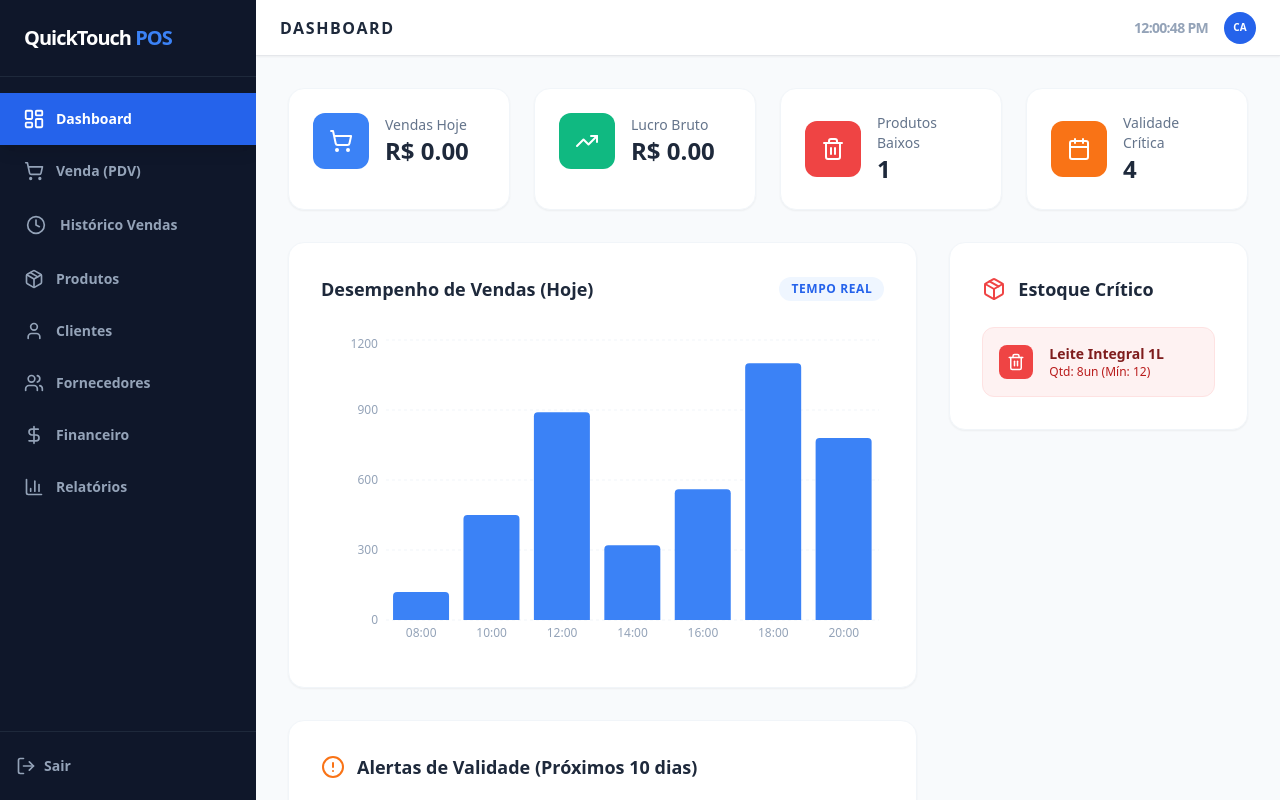
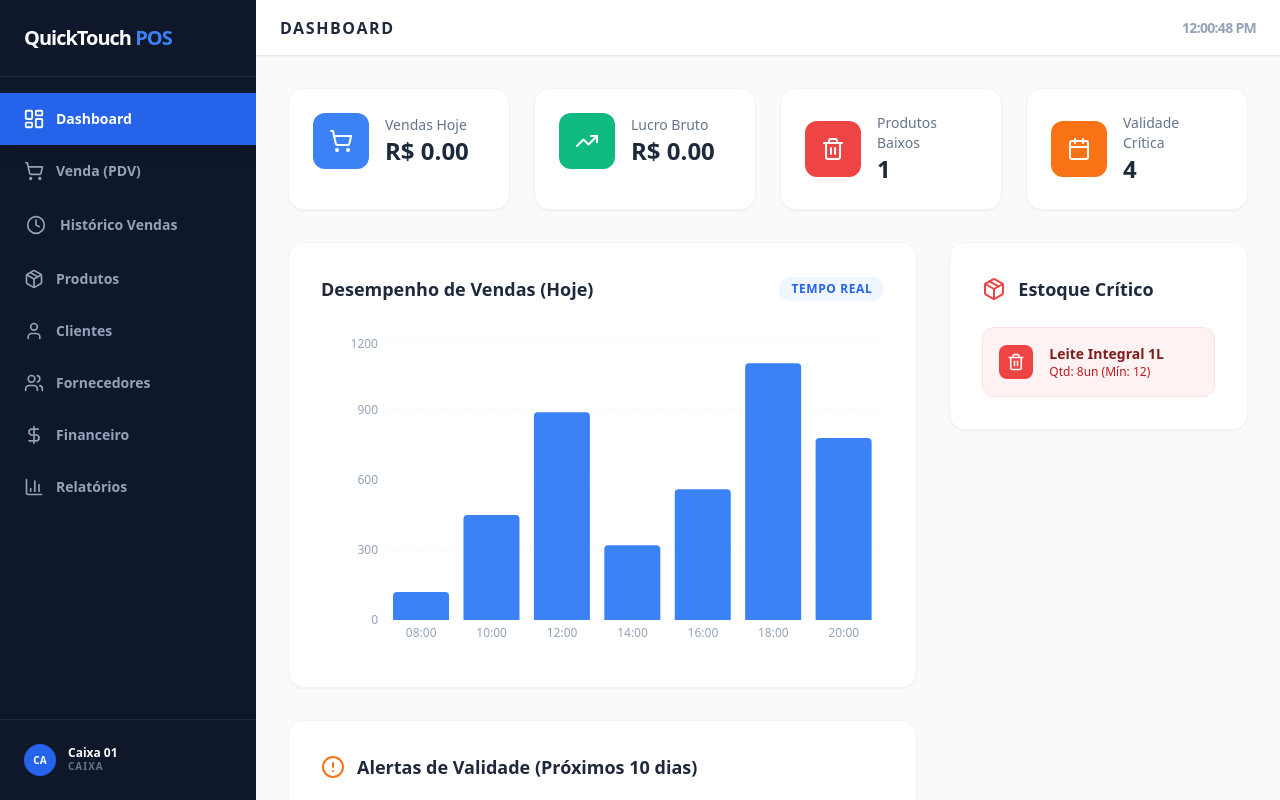
Before and after one commit to tifatepi/syspdv, a React (Vite) app: page /#/dashboard in a window 1280 px wide. Built offline with nearby package versions, Linux system fonts and the light colour scheme.

Commit message:
ocultando a tela de login

```diff
--- a/App.tsx
+++ b/App.tsx
@@ -39,11 +39,10 @@ import Finance from './pages/Finance';
 import Reports from './pages/Reports';
 import Suppliers from './pages/Suppliers';
 import Clients from './pages/Clients';
-import Login from './pages/Login';
 import SalesHistory from './pages/SalesHistory';
 
 const Layout: React.FC<{ children: React.ReactNode }> = ({ children }) => {
-  const { user, setUser } = useApp();
+  const { user } = useApp();
   const location = useLocation();
   const [time, setTime] = useState(new Date().toLocaleTimeString());
 
@@ -52,8 +51,7 @@ const Layout: React.FC<{ children: React.ReactNode }> = ({ children }) => {
     return () => clearInterval(timer);
   }, []);
 
-  if (!user) return <Navigate to="/login" />;
-
+  // Login desabilitado por enquanto - sempre renderiza o layout se houver um mock_user
   const isPDV = location.pathname === '/pdv';
 
   return (
@@ -74,12 +72,15 @@ const Layout: React.FC<{ children: React.ReactNode }> = ({ children }) => {
             <NavLink to="/reports" icon={ICONS.Reports} label="Relatórios" active={location.pathname === '/reports'} />
           </nav>
           <div className="p-4 border-t border-slate-800">
-            <button
-              onClick={() => setUser(null)}
-              className="w-full flex items-center gap-2 text-slate-400 hover:text-red-400 transition-colors py-2 text-sm font-bold"
-            >
-              {ICONS.Logout} Sair
-            </button>
+             <div className="flex items-center gap-3 px-2 py-2">
+                <div className="w-8 h-8 rounded-full bg-blue-600 flex items-center justify-center text-[10px] font-black text-white">
+                  {user?.name.substring(0,2).toUpperCase()}
+                </div>
+                <div className="flex flex-col">
+                   <span className="text-xs font-bold text-white leading-none">{user?.name}</span>
+                   <span className="text-[10px] text-slate-500 font-bold uppercase tracking-widest">{user?.role}</span>
+                </div>
+             </div>
           </div>
         </aside>
       )}
@@ -92,9 +93,6 @@ const Layout: React.FC<{ children: React.ReactNode }> = ({ children }) => {
             </h2>
             <div className="flex items-center gap-4">
               <div className="text-slate-400 font-bold text-sm uppercase tracking-tighter">{time}</div>
-              <div className="w-8 h-8 rounded-full bg-blue-600 flex items-center justify-center text-[10px] font-black text-white">
-                {user.name.substring(0,2).toUpperCase()}
-              </div>
             </div>
           </header>
         )}
@@ -153,7 +151,6 @@ const App: React.FC = () => {
     <AppContext.Provider value={value}>
       <HashRouter>
         <Routes>
-          <Route path="/login" element={<Login />} />
           <Route path="/" element={<Navigate to="/dashboard" />} />
           <Route path="/dashboard" element={<Layout><Dashboard /></Layout>} />
           <Route path="/pdv" element={<Layout><PDV /></Layout>} />
@@ -163,6 +160,7 @@ const App: React.FC = () => {
           <Route path="/suppliers" element={<Layout><Suppliers /></Layout>} />
           <Route path="/finance" element={<Layout><Finance /></Layout>} />
           <Route path="/reports" element={<Layout><Reports /></Layout>} />
+          <Route path="*" element={<Navigate to="/dashboard" />} />
         </Routes>
       </HashRouter>
     </AppContext.Provider>
```
